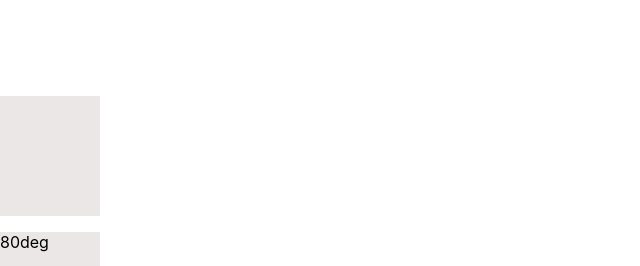
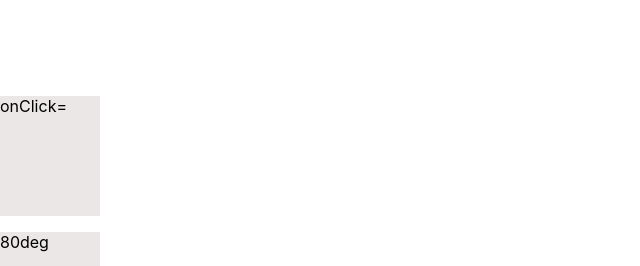
Before and after one commit to KevTheeDev/weatherapp, a React (Create React App) app: page / in a window 1280 px wide. Shown: the top 266 px of the page, without its empty margins (0-640 px from the left). Built offline with nearby package versions, Linux system fonts and the light colour scheme.

Commit message:
testing in onclick func, in ptag, failed so far

```diff
--- a/src/App.js
+++ b/src/App.js
@@ -12,7 +12,7 @@ export default class App extends React.Component {
 
       day: [],
       tempMin: null,
-      tempMax: null,
+      tempMax: undefined,
 
 
       day1img: '',
@@ -50,8 +50,8 @@ export default class App extends React.Component {
           {/* prop={value} */}
           {/* .this refers to the getWeather */}
           {/* using an onclick in the p tag does not make the page refresh, so that's good */}
-        <p id="render-weatherbox" onClick={this.state.tempMax}>
-          </p>
+        <p id="render-weatherbox"onClick={this.state.temp_max}>
+        onClick={this.state.temp_max}</p>
         <p id="render-weatherbox">80deg</p>
         <p id="render-weatherbox">30deg</p>
         <p id="render-weatherbox">50deg</p>
```
